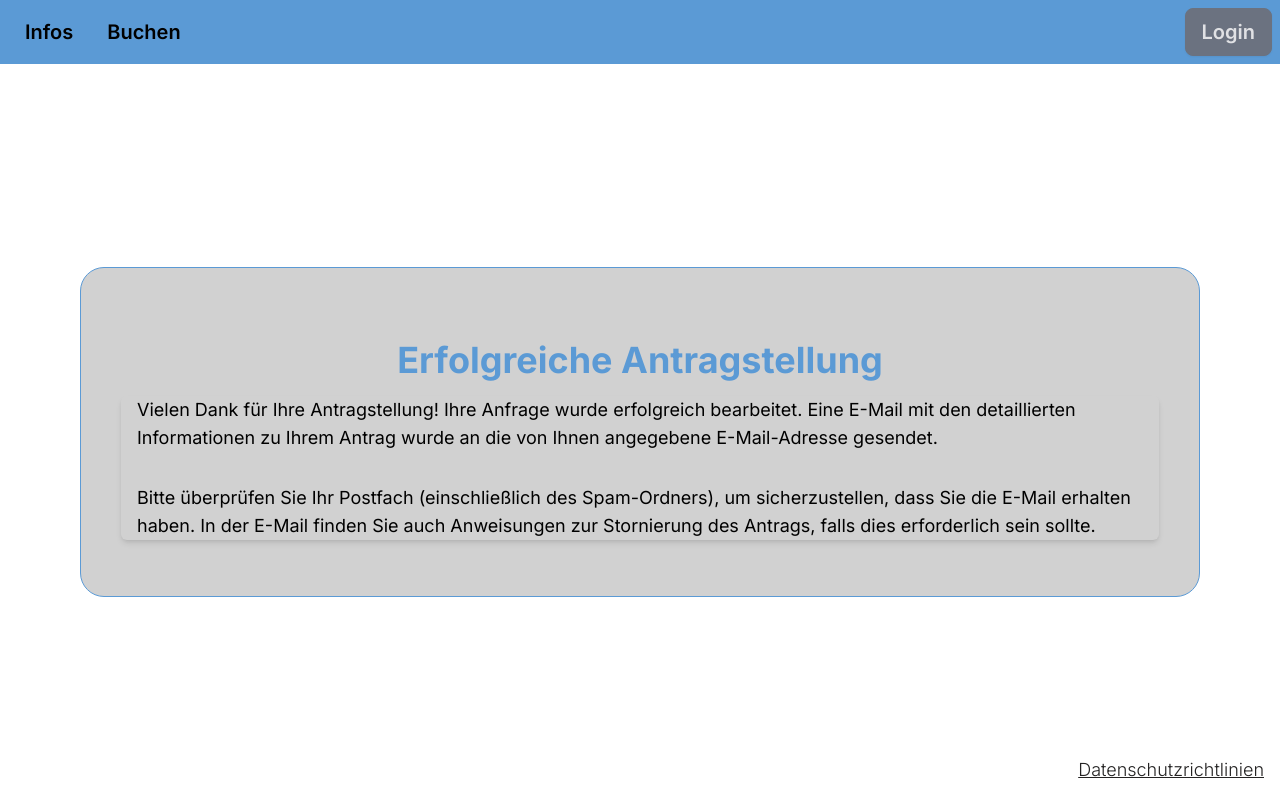
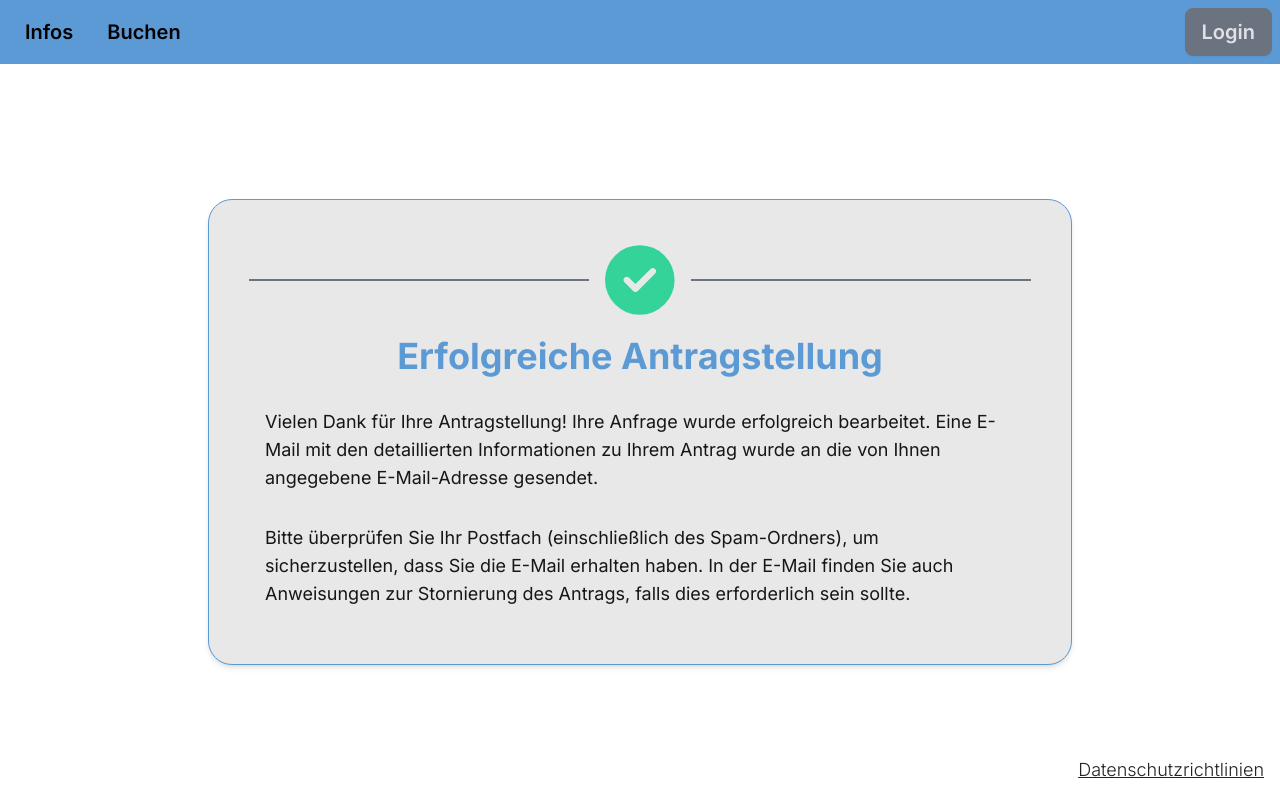
Before and after one commit to FIA-GSO/code-repository-osp-gruppen-fi102-majestic-four, a Next.js app: page /booking/success in a window 1280 px wide. Built offline with nearby package versions, Linux system fonts and the light colour scheme; no server answers.

Commit message:
fixed success styling

```diff
--- a/src/app/booking/success/page.tsx
+++ b/src/app/booking/success/page.tsx
@@ -9,13 +9,23 @@ export default function BookingsSuccessPage() {
     const role = session.data?.user?.rolle;
 
     return (
-        <main className="bg-base-100 h-[calc(100vh-64px)] py-10 px-20 gap-4 w-fit flex justify-center items-center">
-            <div className="p-10 py-14 flex flex-col justify-center items-center bg-base-300 rounded-3xl border border-primary ">
-                <h1 className=" text-primary text-4xl font-bold my-4">
+        <main className="bg-base-100 h-[calc(100vh-64px)] w-full py-10 px-20 gap-4 flex justify-center items-center">
+            <div className="p-10 py-14 flex flex-col gap-y-8 justify-center items-center bg-base-200 rounded-3xl border border-primary shadow-md text-base-content max-w-[54rem]">
+                <div className="divider divider-neutral">
+                    <svg
+                        xmlns="http://www.w3.org/2000/svg"
+                        viewBox="0 0 512 512"
+                        className="w-40 h-40 fill-success"
+                    >
+                        {/* <!--!Font Awesome Free 6.5.1 by @fontawesome - https://fontawesome.com License - https://fontawesome.com/license/free Copyright 2024 Fonticons, Inc.--> */}
+                        <path d="M256 512A256 256 0 1 0 256 0a256 256 0 1 0 0 512zM369 209L241 337c-9.4 9.4-24.6 9.4-33.9 0l-64-64c-9.4-9.4-9.4-24.6 0-33.9s24.6-9.4 33.9 0l47 47L335 175c9.4-9.4 24.6-9.4 33.9 0s9.4 24.6 0 33.9z" />
+                    </svg>
+                </div>
+                <h1 className=" text-primary text-4xl font-bold ">
                     Erfolgreiche Antragstellung
                 </h1>
                 {!role && (
-                    <div className="px-4 shadow-md rounded-md ">
+                    <div className="px-4 rounded-md ">
                         <p className="text-lg mb-8">
                             Vielen Dank für Ihre Antragstellung! Ihre Anfrage
                             wurde erfolgreich bearbeitet. Eine E-Mail mit den
@@ -34,7 +44,7 @@ export default function BookingsSuccessPage() {
 
                 {role === "user" && (
                     <>
-                        <div className="px-4 shadow-md rounded-md w-1/2">
+                        <div className="px-4 rounded-md w-1/2">
                             <p className="text-lg mb-8">
                                 Vielen Dank für Ihre Antragstellung! Ihre
                                 Anfrage wurde erfolgreich bearbeitet.
```
